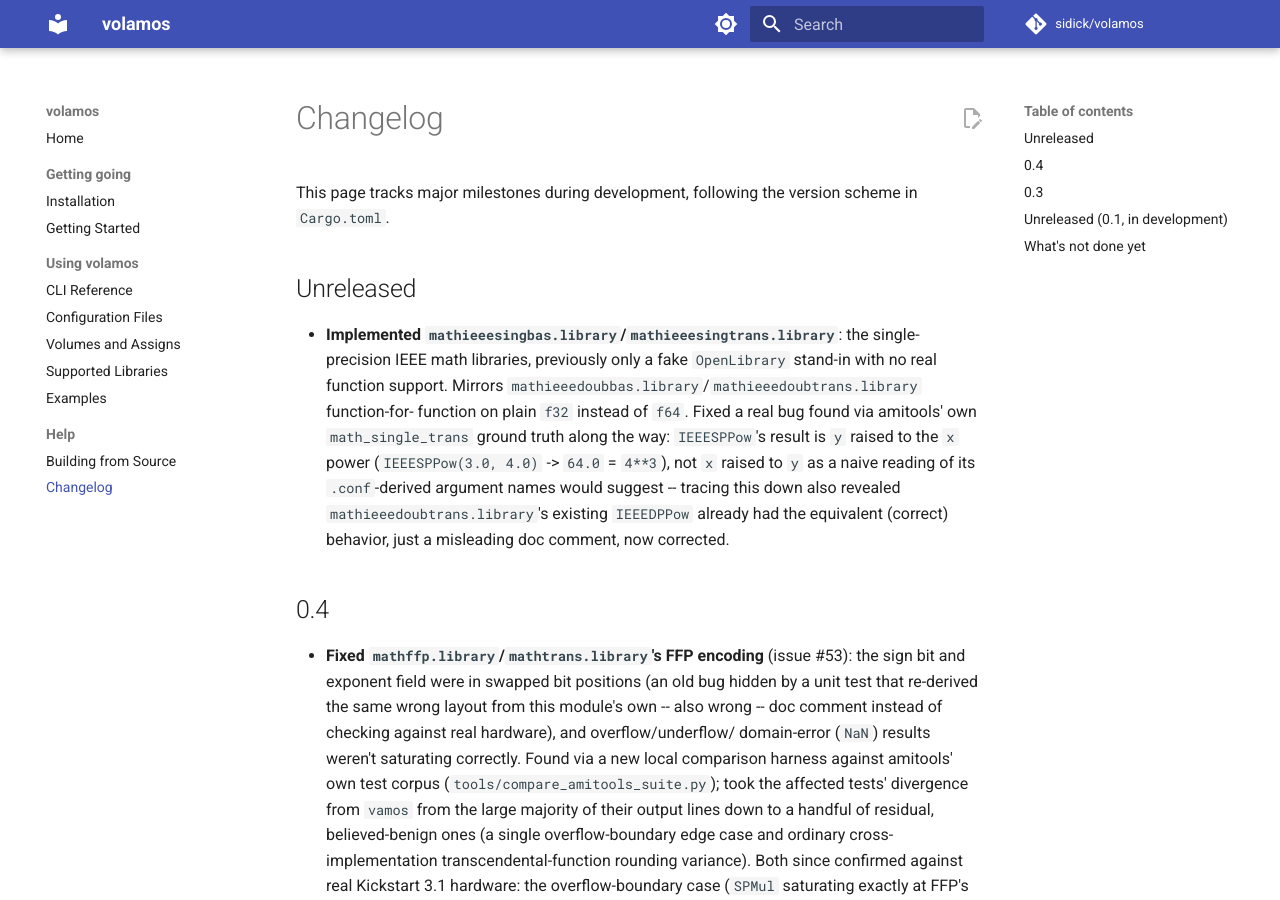
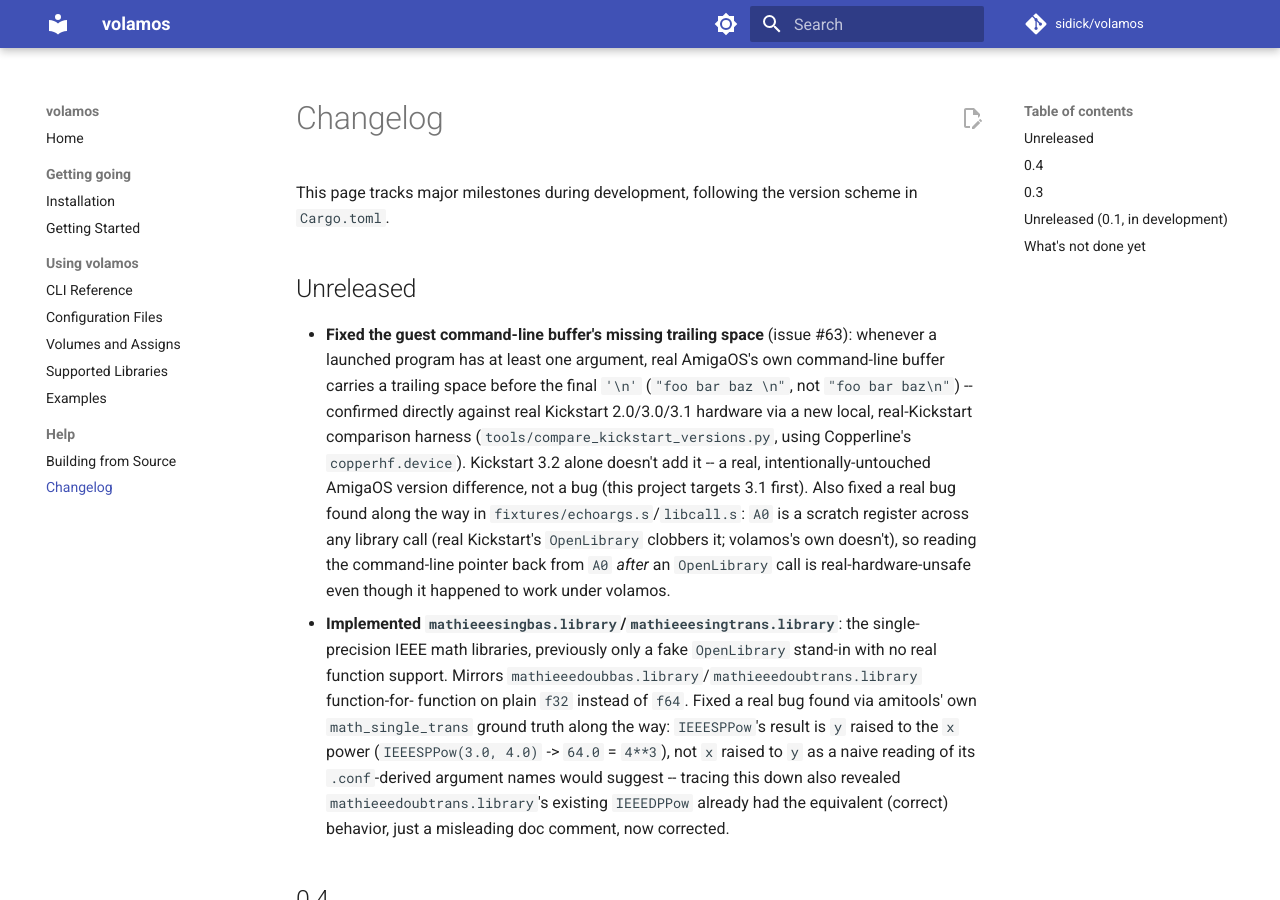
Before and after one commit to sidick/volamos, an MkDocs documentation site: the page built from userdocs/Changelog.md, in a window 1280 px wide and 900 px high. Built offline with MkDocs 1.6.1 and Material for MkDocs 9.7.7, drawn with Linux system fonts in a browser that asks for light colours; comment, search, counter and statistics services are not loaded; the version menu is left out.

Commit message:
Fix two real bugs found by the multi-Kickstart harness (issue #63)
Root-caused the echoargs divergence found while wiring up
tools/compare_kickstart_versions.py, using a live Copperline CCP
session (loadseg/pc breakpoints, regs.get, mem.read) to inspect the
real A0/D0 state at process entry and after OpenLibrary:

- fixtures/echoargs.s and libcall.s both read the command-line pointer
  back from A0 after an OpenLibrary call, assuming it survives. A0 is
  a scratch register across any library call; real Kickstart's
  OpenLibrary clobbers it (volamos's own doesn't), so this only broke
  on real hardware. Fixed by saving the pointer into a preserved
  register (A2) beforehand. libcall.s also needed to stop copying at a
  space, not just '\n' (see below).
- Runtime::new's own command-line buffer construction was missing a
  real convention: whenever there's at least one argument, real
  AmigaOS's buffer carries a trailing space before the final '\n'
  ("foo bar baz \n", not "foo bar baz\n"). Confirmed against
  Kickstart 2.0/3.0/3.1; Kickstart 3.2 alone doesn't add it, a real
  version difference tracked as KNOWN, not a bug (this project targets
  3.1 first).

Full workspace suite: 729 passing, clippy/fmt clean.

Co-Authored-By: Claude Sonnet 5 <noreply@anthropic.com>
Claude-Session: https://claude.ai/code/session_0171vaHw8HbkiLzUph9bAA2p

```diff
--- a/userdocs/Changelog.md
+++ b/userdocs/Changelog.md
@@ -5,6 +5,21 @@ version scheme in `Cargo.toml`.
 
 ## Unreleased
 
+- **Fixed the guest command-line buffer's missing trailing space**
+  (issue #63): whenever a launched program has at least one argument,
+  real AmigaOS's own command-line buffer carries a trailing space
+  before the final `'\n'` (`"foo bar baz \n"`, not `"foo bar
+  baz\n"`) -- confirmed directly against real Kickstart 2.0/3.0/3.1
+  hardware via a new local, real-Kickstart comparison harness
+  (`tools/compare_kickstart_versions.py`, using Copperline's
+  `copperhf.device`). Kickstart 3.2 alone doesn't add it -- a real,
+  intentionally-untouched AmigaOS version difference, not a bug (this
+  project targets 3.1 first). Also fixed a real bug found along the
+  way in `fixtures/echoargs.s`/`libcall.s`: `A0` is a scratch register
+  across any library call (real Kickstart's `OpenLibrary` clobbers it;
+  volamos's own doesn't), so reading the command-line pointer back from
+  `A0` *after* an `OpenLibrary` call is real-hardware-unsafe even
+  though it happened to work under volamos.
 - **Implemented `mathieeesingbas.library`/`mathieeesingtrans.library`**:
   the single-precision IEEE math libraries, previously only a fake
   `OpenLibrary` stand-in with no real function support. Mirrors
```
Also changed, not shown: fixtures/README.md (+17 -8 lines), 11 other files.
